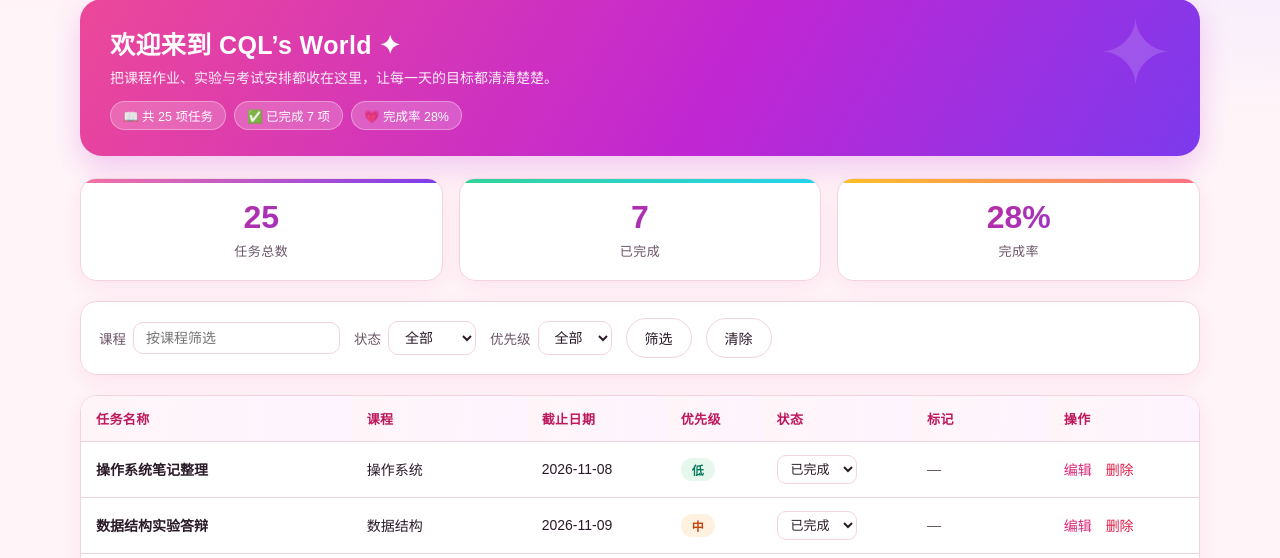
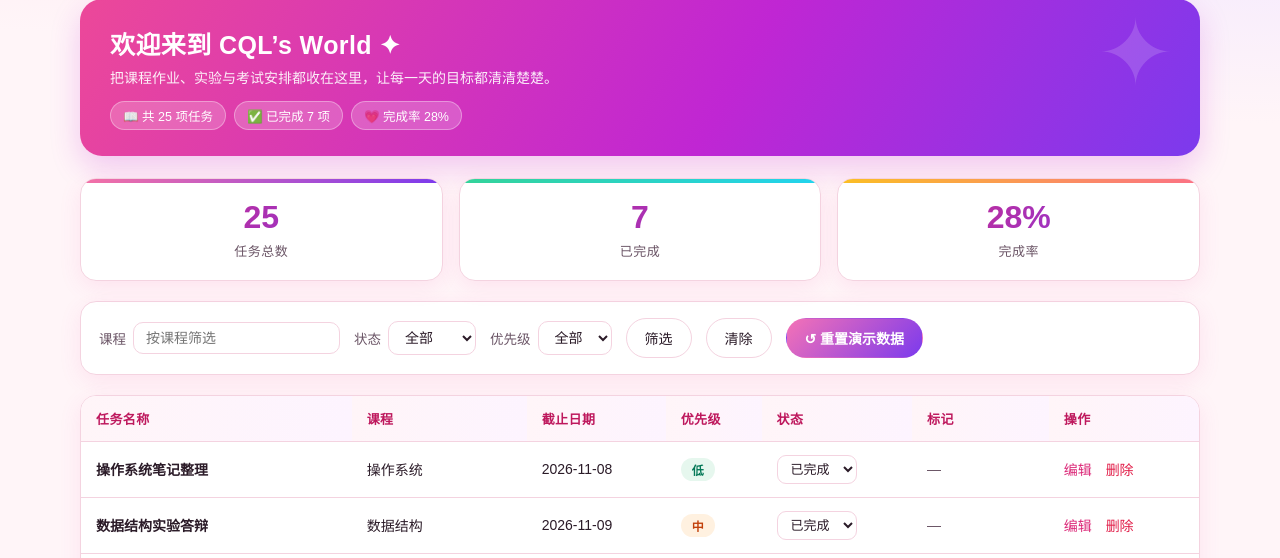
Before and after one commit to cql123-love/study-task, a Flask app: page / in a window 1280 px wide. Shown: the part 96-654 px from the top of the page. Run offline with Flask 3, Linux system fonts and the light colour scheme; data comes from the database, SQL or seed files in the repository.

Commit message:
feat: 新增「重置演示数据」按钮，便于现场演示快速恢复
- 演示模式（云端环境或 STUDYTASK_SEED=1）下，筛选栏右侧显示重置按钮
- POST /reset-demo 清空任务表后重新写入 25 条演示数据
- 本地运行与自动化测试不受影响（demo_mode 关闭时按钮不渲染）

```diff
--- a/app.py
+++ b/app.py
@@ -112,6 +112,29 @@ def seed_demo_data():
     conn.commit()
     conn.close()
 
+
+def demo_mode_enabled():
+    """是否处于演示数据模式（云端环境或显式开启 STUDYTASK_SEED=1）。"""
+    if os.environ.get("STUDYTASK_SEED") == "1":
+        return True
+    return any(
+        os.environ.get(k)
+        for k in ("PORT", "RAILWAY_ENVIRONMENT", "RENDER", "FLY_APP_NAME", "DYNO")
+    )
+
+
+def reset_demo_data():
+    """清空任务表并重新写入演示数据（仅演示模式可用）。"""
+    if not demo_mode_enabled():
+        return False
+    conn = get_db()
+    conn.execute("DELETE FROM tasks")
+    conn.commit()
+    conn.close()
+    seed_demo_data()
+    return True
+
+
 def validate_form(form):
     """校验表单，返回 (data, errors)。规则见 SRS A.2 / FR-01。"""
     errors = []
@@ -219,7 +242,18 @@ def index():
         f_priority=priority,
         statuses=STATUSES,
         priorities=PRIORITIES,
+        demo_mode=demo_mode_enabled(),
     )
+
+
+@app.route("/reset-demo", methods=["POST"])
+def reset_demo():
+    """演示模式专用：清空并重新写入演示数据，便于现场演示时快速恢复。"""
+    if reset_demo_data():
+        flash("演示数据已重置")
+    else:
+        flash("当前环境未启用演示数据模式")
+    return redirect(url_for("index"))
 
 
 @app.route("/task/<int:task_id>")
--- a/static/style.css
+++ b/static/style.css
@@ -161,6 +161,12 @@ main { flex: 1; padding: 26px 0 44px; }
 .filter-form input:focus, .filter-form select:focus {
   outline: none; border-color: var(--pink-300); box-shadow: 0 0 0 3px var(--pink-100);
 }
+.reset-form { margin-left: auto; }
+.btn-reset {
+  background: linear-gradient(135deg, #f472b6, var(--plum));
+  border-color: transparent; color: #fff; font-weight: 600;
+}
+.btn-reset:hover { color: #fff; box-shadow: 0 6px 16px rgba(124,58,237,.28); }
 
 /* ---------------- 表格 ---------------- */
 .task-table {
--- a/templates/index.html
+++ b/templates/index.html
@@ -36,6 +36,12 @@
     </label>
     <button type="submit" class="btn">筛选</button>
     <a class="btn btn-ghost" href="{{ url_for('index') }}">清除</a>
+    {% if demo_mode %}
+    <form method="post" action="{{ url_for('reset_demo') }}" class="reset-form"
+          onsubmit="return confirm('确定要重置为演示数据吗？当前所有任务将被清空并重新生成。');">
+      <button type="submit" class="btn btn-reset">↺ 重置演示数据</button>
+    </form>
+    {% endif %}
   </form>
 </section>
 
```
